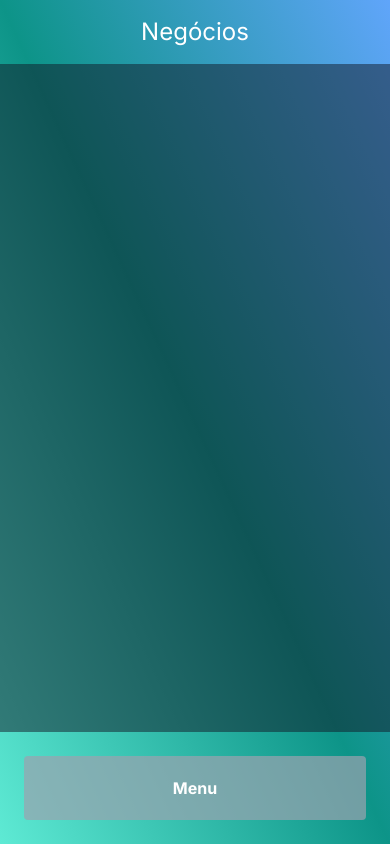
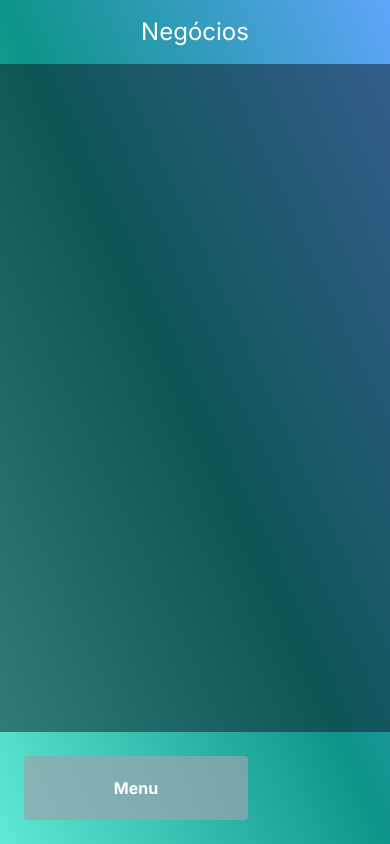
Before and after one commit to MatheusPese/AgendaServiceApp-PUCRS, a Next.js app in the folder my-app/: page /business-panel in a window 390 px wide. Built offline with nearby package versions, Linux system fonts and the light colour scheme.

Commit message:
changed screen size to resemble phone

```diff
--- a/my-app/src/app/components/button.tsx
+++ b/my-app/src/app/components/button.tsx
@@ -11,7 +11,8 @@ interface ButtonProps {
 const Button: React.FC<ButtonProps> = ({ children, onClick, className }) => {
   return (
     <button
-      className={`max-w-md bg-gray-400 hover:bg-gray-500 bg-opacity-70 text-white font-bold py-5 w-full rounded ${className}`}
+      style={{ maxWidth: '14rem' }}
+      className={`bg-gray-400 hover:bg-gray-500 bg-opacity-70 text-white font-bold py-5 w-full rounded ${className}`}
       onClick={onClick}
     >
       {children}
--- a/my-app/src/app/layout.tsx
+++ b/my-app/src/app/layout.tsx
@@ -2,7 +2,7 @@ import type { Metadata } from 'next'
 import { Inter } from 'next/font/google'
 import './globals.css'
 
-const inter = Inter({ subsets: ['latin'] })
+const inter = Inter({ subsets: ['latin']})
 
 export const metadata: Metadata = {
   title: 'Create Next App',
@@ -16,7 +16,7 @@ export default function RootLayout({
 }) {
   return (
     <html lang="en">
-      <body className={inter.className}>{children}</body>
+      <body className={`${inter.className} max-w-xl justify-center m-auto `}>{children}</body>
     </html>
   )
 }
```
